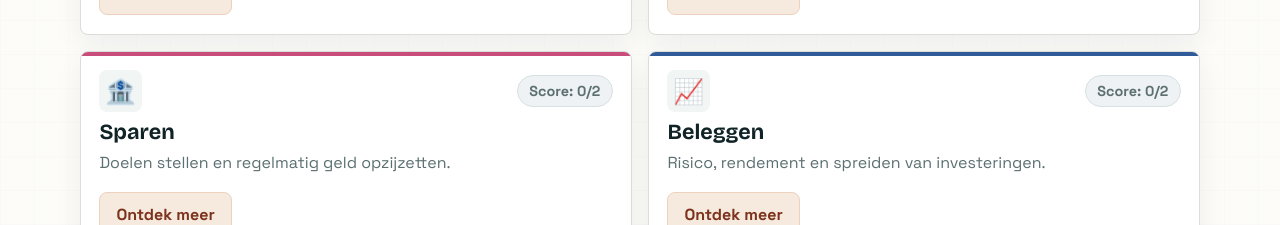
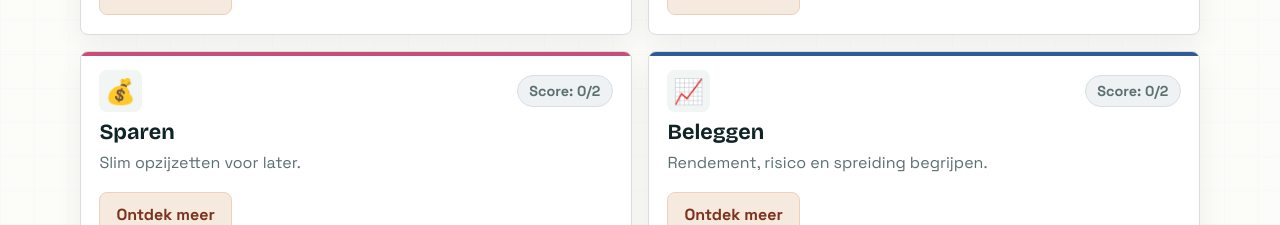
Before and after one commit to Niels-Willems/WebsiteVictor, a React (Vite) app: page / in a window 1280 px wide. Shown: the part 694-919 px from the top of the page. Built offline with nearby package versions, Linux system fonts and the light colour scheme.

Commit message:
aanpassingeen pdf

```diff
--- a/src/App.jsx
+++ b/src/App.jsx
@@ -8,8 +8,9 @@ const TOPICS = [
     icon: '💳',
     title: 'Budget',
     subtitle: 'Overzicht van inkomsten en uitgaven en slimme keuzes maken.',
-    theory: [
+    theoryIntro:
       'Een budget is een overzicht van je inkomsten en uitgaven. Het helpt je om je geld verstandig te beheren en te weten hoeveel je kunt uitgeven.',
+    theoryBullets: [
       'Een budget toont hoeveel geld je krijgt en hoeveel je uitgeeft.',
       'Betaal eerst behoeften zoals eten, schoolmateriaal en vervoer.',
       'Stel voor een aankoop drie vragen: heb ik dit nodig, kan ik het betalen, wil ik dit morgen nog?'
@@ -25,14 +26,10 @@ const TOPICS = [
       { question: 'Welke uitgave is een behoefte?', answers: ['Nieuwe schoenen', 'Schoolboeken', 'Concertticket', 'Game'], correct: 1 }
     ],
     videoUrl: 'https://www.youtube.com/embed/PFWuMqRv5pk',
-    simulationUrl: 'https://financiele-geletterdheid.org/1-budget-11-01/1-2-je-persoonlijk-budget/1-2-je-persoonlijk-budget-oefenen/',
-    simulationLabel: 'Open budgetspel',
-    simulationTextTop: 'Oefen met je persoonlijk budget via het budgetspel van KU Leuven en werk daarna de bijkomende oefeningen af.',
-    simulationTextBottom: '',
-    simulationLinks: [
-      { title: 'Budgetspel KU Leuven', url: 'https://financiele-geletterdheid.org/1-budget-11-01/1-2-je-persoonlijk-budget/1-2-je-persoonlijk-budget-oefenen/' },
-      { title: 'Video over inkomsten en uitgaven', url: 'https://www.youtube.com/watch?v=If7c6bhzf0M' },
-      { title: 'Budgettool XL (Wikifin)', url: 'https://www.wikifin.be/nl/budgettool-xl' }
+    simulationIntro:
+      'Via de volgende link word je doorverwezen naar het budgetspel van KU Leuven. Daarnaast volgen nog twee oefeningen rond je persoonlijk budget en administratie. Volg de instructies op de pagina en keer daarna terug naar deze website nadat je alle drie de opdrachten hebt voltooid.',
+    simulationButtons: [
+      { title: 'Budgetspel KU Leuven', url: 'https://financiele-geletterdheid.org/1-budget-11-01/1-2-je-persoonlijk-budget/1-2-je-persoonlijk-budget-oefenen/' }
     ],
     resources: [
       { title: 'In deze video vind je extra informatie over het overzicht behouden tussen inkomsten en uitgaven.', url: 'https://www.youtube.com/watch?v=If7c6bhzf0M' },
@@ -45,15 +42,16 @@ const TOPICS = [
     icon: '💼',
     title: 'Geld verdienen & belastingen',
     subtitle: 'Hoe werkt inkomen en wat gebeurt er met belastingen?',
-    theory: [
+    theoryIntro:
       'Geld verdienen betekent dat je inkomen ontvangt door werk te doen, zoals een job, klusjes of een bijverdienste. Op dit inkomen betaal je vaak belastingen, die gebruikt worden om zaken zoals onderwijs, zorg en infrastructuur te financieren.',
+    theoryBullets: [
       'Geld verdienen kan op verschillende manieren, zoals een job, vakantiewerk of zelfstandige activiteiten.',
       'Van je inkomen wordt vaak een deel ingehouden als belasting.',
       'Belastingen worden gebruikt om de samenleving te financieren, zoals scholen, ziekenhuizen en wegen.',
       'Hoe meer je verdient, hoe belangrijker het is om te begrijpen hoeveel je netto overhoudt (na belastingen).'
     ],
     practice: {
-      caseText: 'Hoeveel verdient de volgende student? \n Emma werkt als jobstudent in een bakkerij en presteert 32 uur per maand. Ze verdient daarbij €12 per uur. Vergeet de RSZ er niet af te trekken.',
+      caseText: 'Hoeveel verdient de volgende student? \n Emma werkt als jobstudent in een bakkerij en presteert **32 uur per maand**. Ze verdient daarbij **€12 per uur**. Vergeet de RSZ er niet af te trekken.',
       options: ['€ 326,47', '€ 345,78', '€ 373,59', '€ 380,69'],
       answer: 2,
       explain: 'Voorbeeldberekening zoals in de lesbundel: €373,59.'
@@ -63,86 +61,106 @@ const TOPICS = [
       { question: 'Waarom bestaan belastingen?', answers: ['Voor privéwinst', 'Om publieke diensten te betalen', 'Om sparen te stoppen', 'Alleen voor volwassenen'], correct: 1 }
     ],
     videoUrl: 'https://www.youtube.com/embed/7Mnq88PmbFw',
-    simulationUrl: 'https://www.wikifin.be/nl/loonbrief',
-    simulationLabel: 'Open loonbrief',
-    simulationTextTop: 'Casus: Je bent gehuwd of wettelijk samenwonend en werkt als bediende met een brutoloon van €3.200 per maand. Je partner heeft een beroepsinkomen. In je job krijg je enkele extra voordelen zoals een transportvergoeding, groepsverzekering, firmawagen en maaltijdcheques. Daarnaast zijn er geen personen ten laste en geen extra andere netto-inhoudingen of kosten.',
-    simulationTextBottom: 'Bekijk de loonbrieflinks hieronder en bereken daarna je nettoloon.',
-    simulationLinks: [
-      { title: 'Loonbrief (algemeen)', url: 'https://www.wikifin.be/nl/loonbrief' },
+    simulationIntro:
+      'Via de volgende twee linken vind je uitleg over hoe een loonbrief van een werknemer is opgebouwd. Dit geldt voor een standaard loonbrief, aangevuld met die van een student.',
+    simulationButtons: [
+      { title: 'Standaard loonbrief', url: 'https://www.wikifin.be/nl/loonbrief' },
       { title: 'Loonbrief student', url: 'https://www.wikifin.be/nl/loonbrief-studenten' },
-      { title: 'Netto berekenen (Jobat)', url: 'https://www.jobat.be/nl/art/hoeveel-blijft-er-van-mijn-brutoloon-netto-over?cu=1' }
+      { title: 'Bereken je nettoloon', url: 'https://www.jobat.be/nl/art/hoeveel-blijft-er-van-mijn-brutoloon-netto-over?cu=1' }
     ],
+    simulationFollowup: 'Ga aan de slag met de casus en bereken je nettoloon via volgende link:',
+    simulationCaseTitle: '💼 Casus: bereken je nettoloon',
+    simulationCaseText:
+      'Je bent **gehuwd of wettelijk samenwonend** en werkt als **bediende** met een **brutoloon van €3.200 per maand**. Je partner heeft een beroepsinkomen. In je job krijg je enkele extra voordelen zoals een transportvergoeding, groepsverzekering, firmawagen en maaltijdcheques. Daarnaast zijn er geen personen ten laste en geen extra andere netto-inhoudingen of kosten.',
     resources: [
-      { title: 'Extra informatie over sparen, de verschillende aspecten staan onder elkaar genoteerd.', url: 'https://www.wikifin.be/nl/sparen-en-beleggen' },
-      { title: 'aanvullende informatie over sparen, deze staat samen met beleggen.', url: 'https://mijngeldenik.be/category:sparen-en-beleggen' },
-      { title: 'Een meer uitgebreide weergave is ook mogelijk. Deze tool is in het Engels en toont de interesten per maand, met daarnaast een duidelijke grafische weergave van de groei van je spaargeld.', url: 'https://shortcut.ai/share/f6cf20fc-e1cb-411d-9706-cdd77524dd5b' }
+      { title: 'Via de volgende kink vind je veel laagdrempelige informatie over werken, geld verdienen en belastingen:', url: 'https://mijngeldenik.be/category:werken' },
+      { title: 'Via volgende link vind je aanvullend op de algemene info, extra informatie over de specifieke onderdelen van belastingen en de berekening van je loon.:', url: 'https://www.wikifin.be/nl/belasting-werk-eninkomen?_gl=1*1a4k38i*_up*MQ..*_gs*MQ..' },
+      { title: 'In de volgende video wordt een meer theoretische benadering van het belastbaar inkomen gegeven:', url: 'https://www.youtube.com/watch?v=dRUwcIyVEwg&t=263s' }
     ]
   },
   {
     id: 'sparen',
-    icon: '🏦',
+    icon: '💰',
     title: 'Sparen',
-    subtitle: 'Doelen stellen en regelmatig geld opzijzetten.',
-    theory: [
+    subtitle: 'Slim opzijzetten voor later.',
+    theoryIntro:
       'Sparen is geld opzijzetten dat je niet meteen uitgeeft, zodat je later iets belangrijks of duurder kunt betalen. Het helpt je om doelen te bereiken en onverwachte kosten op te vangen.',
+    theoryBullets: [
       'Sparen betekent dat je een deel van je geld bewaart in plaats van alles uit te geven.',
       'Je kunt sparen voor iets op korte termijn (zoals een nieuwe gsm) of lange termijn (zoals een reis of studie).',
       'Zet eerst een vast bedrag opzij zodra je geld krijgt, dan pas geef je de rest uit.',
       'Stel een spaardoel en vraag jezelf af: waarvoor spaar ik, hoeveel heb ik nodig en hoe lang ga ik sparen?'
     ],
-    practice: {
-      caseText: 'Voeg knop toe Bereken het te storten bedrag per maand Je wil een elektrische fiets van €8000 kopen binnen 5 jaar. Je start met een spaarsaldo van €500. Dit geld staat op een spaarrekening met een interest van 1,4% per jaar. Elke maand stort je een vast bedrag op je rekening.',
-      options: ['€ 112.30', '€ 120.20', '€ 128.60', '€ 135.50'],
-      answer: 1,
-      explain: 'Bereken het benodigde maandbedrag op basis van startkapitaal, rente en termijn.',
-      extraText: 'Via de volgende link kan je verder aan de slag met voorbeelden uit je eigen leefwereld: https://www.wikifin.be/nl/spaarcalculator'
-    },
+    practiceMode: 'document',
+    practiceIntro: 'Via de volgende link word je doorverwezen naar een simulatie over sparen:',
+    practiceButtons: [
+      { title: 'Spaarcalculator', url: 'https://www.wikifin.be/nl/spaarcalculator-1?saving=monthlySaving' }
+    ],
+    practiceCaseTitle: '💰 Casus: bereken het te storten bedrag per maand',
+    practiceParagraphs: [
+      'Bereken hoeveel je per maand opzij moet leggen in het volgende geval.',
+      'Je wil een **elektrische fiets van €8000** kopen binnen **5 jaar**. Je start met een **spaarsaldo van €500**. Dit geld staat op een spaarrekening met een **interest van 1,4% per jaar**.',
+      'Elke maand stort je een vast bedrag op je rekening.'
+    ],
+    practiceOptions: ['112.30', '120.20', '128.60', '135.50'],
+    practiceAnswer: 1,
+    practiceExplain: '120.20 is het juiste antwoord.',
+    practiceFollowup: '+ Via de volgende link kan je verder aan de slag met voorbeelden uit je eigen leefwereld:',
+    practiceFollowupButtons: [
+      { title: 'Spaarcalculator extra voorbeelden', url: 'https://www.wikifin.be/nl/spaarcalculator' }
+    ],
     quiz: [
-      { question: 'Wat helpt het meest om een spaardoel te halen?', answers: ['Geen plan maken', 'Wekelijks bijhouden', 'Alles tegelijk kopen', 'Spaargeld uitlenen aan vrienden'], correct: 1 },
-      { question: 'Wat is een goed spaardoel?', answers: ['Iets vaags', 'Iets meetbaar met bedrag en datum', 'Iets zonder deadline', 'Iets dat anderen kiezen'], correct: 1 }
+      { question: 'Wat doe je best eerst wanneer je geld krijgt?', answers: ['Alles meteen uitgeven', 'Een vast bedrag sparen', 'Lenen van vrienden', 'Online shoppen'], correct: 1 },
+      { question: 'Waarom spaar je?', answers: ['Alleen voor fun', 'Voor doelen en onverwachte kosten', 'Om belastingen te betalen', 'Omdat geld moet verdwijnen'], correct: 1 }
     ],
     videoUrl: 'https://www.youtube.com/embed/IDeeP51wBxE',
-    simulationUrl: 'https://www.wikifin.be/nl/sparen-en-beleggen/vergelijkingstool-spaarrekeningen?savingssim=default',
-    simulationLabel: 'Open spaarcalculator',
-    simulationTextTop: 'Elke spaarrekening is anders. Daarom heeft Wikifin een handige vergelijkingstool ontwikkeld.',
-    simulationTextBottom: 'Neem 5 minuten de tijd om deze tool te leren kennen. Experimenteer met je startbedrag, je maandelijkse storting en je spaarperiode. Vergelijk daarna de verschillende spaarrekeningen die banken in jouw geval aanbieden en bekijk hoe groot het verschil in eindbedrag kan zijn.',
-    simulationLinks: [
-
+    simulationHeading: 'Vergelijk spaarrekeningen',
+    simulationIntro: 'Elke spaarrekening is anders. Daarom heeft Wikifin een handige vergelijkingstool ontwikkeld:',
+    simulationButtons: [
+      {
+        title: 'Vergelijk spaarrekeningen',
+        url: 'https://www.wikifin.be/nl/sparen-en-beleggen/vergelijkingstoolspaarrekeningen?savingssim=default'
+      }
     ],
+    simulationFollowup:
+      'Neem **5 minuten de tijd** om deze tool te leren kennen. **Experimenteer** met je **startbedrag**, je **maandelijkse storting** en je **spaarperiode**. **Vergelijk** daarna de **verschillende spaarrekeningen** die banken in jouw geval aanbieden en bekijk hoe groot het verschil in eindbedrag kan zijn.',
     resources: [
-      { title: 'Vergelijk spaarrekeningen (Wikifin)', url: 'https://www.wikifin.be/nl/sparen-en-beleggen/vergelijkingstool-spaarrekeningen?savingssim=default' },
-      { title: 'Spaarcalculator', url: 'https://www.wikifin.be/nl/spaarcalculator' }
+      { title: 'Via de volgende kink vind je extra informatie over sparen, de verschillende aspecten staan onder elkaar genoteerd:', url: 'https://www.wikifin.be/nl/sparen-en-beleggen' },
+      { title: 'Via de volgende link vind je aanvullende informatie over sparen, deze staat samen met beleggen. Dit wordt in deze weergave als een apart onderdeel besproken.', url: 'https://mijngeldenik.be/category:sparen-en-beleggen' },
+      { title: 'Een meer uitgebreide weergave is ook mogelijk. Deze tool is in het Engels en toont de interesten per maand, met daarnaast een duidelijke grafische weergave van de groei van je spaargeld.', url: 'https://shortcut.ai/share/f6cf20fc-e1cb-411d-9706-cdd77524dd5b' }
     ]
   },
   {
     id: 'beleggen',
     icon: '📈',
     title: 'Beleggen',
-    subtitle: 'Risico, rendement en spreiden van investeringen.',
-    theory: [
+    subtitle: 'Rendement, risico en spreiding begrijpen.',
+    theoryIntro:
       'Beleggen betekent dat je geld investeert met de verwachting dat het op lange termijn meer waard wordt. In tegenstelling tot sparen kan de waarde ook dalen.',
+    theoryBullets: [
       'Beleggen is geld investeren (bv. in aandelen of fondsen) om winst te maken op lange termijn.',
       'De waarde kan stijgen, maar ook dalen: er is dus risico.',
       'Beleggen doe je vooral op lange termijn om schommelingen op te vangen.',
       'Spreid je beleggingen om het risico te beperken.',
       'Vraag jezelf af: begrijp ik het, kan ik verlies aan, en kan ik het geld lang missen?'
     ],
+    theoryOutro:
+      'Beleggen kan best complex lijken. Gelukkig heeft Febelfin een reeks toegankelijke video\'s ontwikkeld waarin Kamal Kharmach de basisprincipes van beleggen op een heldere en vaak humoristische manier uitlegt. De video\'s maken moeilijke begrippen begrijpelijk en tonen dat je geen expert hoeft te zijn om meer te leren over beleggen. Bekijk de video\'s via de volgende link:',
+    theoryOutroLink: 'https://www.youtube.com/watch?v=-Ehhche0t08&list=PLb-yHoQ5fKK_X4r-apJVQCxQpYF9-VQoD',
     practice: {
-      caseText: 'Bereken hoeveel je aandelen waard zullen zijn in de volgende casus. Duid hierna het juiste antwoord aan. Je beslist om €2.000 te beleggen. Je verdeelt dit bedrag als volgt:  60% investeer je in een technologiefonds. Na één jaar stijgt dit fonds met 12%. 40% investeer je in een energiebedrijf. Na één jaar daalt dit aandeel met 4%',
-      options: ['€2.012', '€2.112', '€1.912', '€2.212'],
+      caseText: 'Je belegt €2.000: 60% in een technologiefonds dat 12% stijgt en 40% in een energiebedrijf dat 4% daalt. Hoeveel is je belegging na één jaar waard?',
+      options: ['€ 2.048', '€ 2.080', '€ 2.112', '€ 2.144'],
       answer: 2,
-      explain: '60% van 2000 groeit 12% en 40% daalt 4% — eindwaarde ≈ €2.112.'
+      explain: '60% van €2000 groeit 12% en 40% daalt 4% — eindwaarde ≈ €2.112.'
     },
     quiz: [
       { question: 'Wat is spreiden?', answers: ['Alles in één aandeel', 'Investeren in meerdere opties', 'Niet meer investeren', 'Alleen cash bewaren'], correct: 1 },
       { question: 'Waarom spreiden?', answers: ['Meer risico', 'Risico beperken', 'Geen verschil', 'Meer kosten'], correct: 1 }
     ],
     videoUrl: 'https://www.youtube.com/embed/GmUBevhJYCg',
-    simulationUrl: 'https://smgiq.org/',
-    simulationLabel: 'Open beleggingssimulatie',
-    simulationTextTop: 'Volg de online beleggingssimulatie en lees daarna extra uitleg over spreiden, risico en rendement.',
-    simulationTextBottom: '',
-    simulationLinks: [
+    simulationIntro: 'Via de volgende link word je doorverwezen naar een online simulatie over beleggen. Volg de instructies en word zo een echte belegger!',
+    simulationButtons: [
+      { title: 'Online beleggingssimulatie', url: 'https://smgiq.org/' }
     ],
     resources: [
       { title: 'ClubBeleg (Febelfin)', url: 'https://clubbeleg.be/' },
@@ -184,6 +202,20 @@ function getMaxScore(topic) {
 
 function getTotalQuestionCount() {
   return TOPICS.reduce((total, topic) => total + getMaxScore(topic), 0);
+}
+
+function renderFormattedText(text) {
+  return text.split(/(\*\*.*?\*\*)/g).filter(Boolean).map((part, index) => {
+    if (part.startsWith('**') && part.endsWith('**')) {
+      return <strong key={`${part}-${index}`}>{part.slice(2, -2)}</strong>;
+    }
+
+    return part;
+  });
+}
+
+function getUniqueLinks(links = []) {
+  return links.filter((link, index, array) => index === array.findIndex((item) => item.url === link.url));
 }
 
 function HomePage({ completedSet, quizScores, onResetProgress }) {
@@ -305,7 +337,6 @@ function TopicPage({ completedSet, setCompletedSet, quizScores, setQuizScores })
   const [shuffledQuiz, setShuffledQuiz] = useState(() => buildShuffledQuiz(topic));
 
   useEffect(() => {
-    // clear answers when switching topics so selections don't carry over
     setPracticeChoice(null);
     setQuizAnswers({});
     setShuffledQuiz(buildShuffledQuiz(topic));
@@ -396,37 +427,113 @@ function TopicPage({ completedSet, setCompletedSet, quizScores, setQuizScores })
       </section>
 
       <section className="content-card">
-        <h2>Korte uitleg</h2>
+        <h2>Uitleg</h2>
+        {topic.theoryIntro && <p className="simulation-copy">{renderFormattedText(topic.theoryIntro)}</p>}
+        {topic.theoryBullets && (
           <ul className="theory-list">
-          {topic.theory.map((point, index) => (
-            <li key={point} className={index === 0 ? 'no-marker' : ''}>
-              {point}
-            </li>
+            {topic.theoryBullets.map((point) => (
+              <li key={point}>{renderFormattedText(point)}</li>
             ))}
           </ul>
+        )}
+        {topic.theoryOutro && <p className="simulation-copy">{renderFormattedText(topic.theoryOutro)}</p>}
+        {topic.theoryOutroLink && (
+          <p className="simulation-copy">
+            <a href={topic.theoryOutroLink} target="_blank" rel="noreferrer">
+              {topic.theoryOutroLink}
+            </a>
+          </p>
+        )}
       </section>
 
       <section className="content-card">
-        <h2>Oefening</h2>
-        {topic.simulationTextTop && <p className="simulation-copy simulation-copy-top">{topic.simulationTextTop}</p>}
-        <a className="btn btn-primary" href={topic.simulationUrl} target="_blank" rel="noreferrer">
-          {topic.simulationLabel ?? 'Open simulatie'}
-        </a>
-        {topic.simulationLinks && (
+        <h2>Simulatie</h2>
+        {topic.simulationHeading && <p className="simulation-copy simulation-copy-top"><strong>{topic.simulationHeading}</strong></p>}
+        {topic.simulationIntro && <p className="simulation-copy simulation-copy-top">{renderFormattedText(topic.simulationIntro)}</p>}
+        {topic.simulationButtons && topic.simulationButtons.length > 0 && (
           <div className="simulation-buttons">
-            {topic.simulationLinks.map((link) => (
-              <a key={link.title} className="btn btn-secondary simulation-button" href={link.url} target="_blank" rel="noreferrer">
+            {getUniqueLinks(topic.simulationButtons).map((link, index) => (
+                <a
+                  key={`${link.url}-${index}`}
+                  className="btn btn-secondary simulation-button"
+                  href={link.url}
+                  target="_blank"
+                  rel="noreferrer"
+                >
                   {link.title}
                 </a>
               ))}
           </div>
         )}
-        {topic.simulationTextBottom && <p className="simulation-copy simulation-copy-bottom">{topic.simulationTextBottom}</p>}
+        {topic.simulationFollowup && <p className="simulation-copy simulation-copy-bottom">{renderFormattedText(topic.simulationFollowup)}</p>}
+        {topic.simulationCaseTitle && <p className="simulation-copy simulation-copy-bottom"><strong>{topic.simulationCaseTitle}</strong></p>}
+        {topic.simulationCaseText && <p className="simulation-copy simulation-copy-bottom">{renderFormattedText(topic.simulationCaseText)}</p>}
       </section>
 
       <section className="content-card">
         <h2>Praktijkvoorbeeld</h2>
-        <p className="quiz-prompt">{topic.practice.caseText}</p>
+        {topic.practiceMode === 'document' ? (
+          <>
+            {topic.practiceIntro && <p className="simulation-copy">{renderFormattedText(topic.practiceIntro)}</p>}
+            {topic.practiceButtons && topic.practiceButtons.length > 0 && (
+              <div className="simulation-buttons">
+                {getUniqueLinks(topic.practiceButtons).map((link, index) => (
+                  <a
+                    key={`${link.url}-${index}`}
+                    className="btn btn-secondary simulation-button"
+                    href={link.url}
+                    target="_blank"
+                    rel="noreferrer"
+                  >
+                    {link.title}
+                  </a>
+                ))}
+              </div>
+            )}
+            {topic.practiceCaseTitle && <p className="simulation-copy simulation-copy-bottom"><strong>{topic.practiceCaseTitle}</strong></p>}
+            {topic.practiceParagraphs && topic.practiceParagraphs.map((paragraph) => (
+              <p key={paragraph} className="simulation-copy simulation-copy-bottom">{renderFormattedText(paragraph)}</p>
+            ))}
+            {topic.practiceOptions && (
+              <div className="options-grid practice-options">
+                {topic.practiceOptions.map((option, idx) => (
+                  <button
+                    key={option}
+                    className={`option ${practiceChoice === idx ? 'selected' : ''}`}
+                    onClick={() => setPracticeChoice(idx)}
+                  >
+                    <span className="option-letter">{String.fromCharCode(65 + idx)}</span>
+                    <span>{option}</span>
+                  </button>
+                ))}
+              </div>
+            )}
+            {topic.practiceOptions && practiceChoice !== null && (
+              <p className={practiceChoice === topic.practiceAnswer ? 'feedback good' : 'feedback bad'}>
+                {practiceChoice === topic.practiceAnswer ? 'Correct. ' : 'Nog niet juist. '}
+                {topic.practiceExplain}
+              </p>
+            )}
+            {topic.practiceFollowup && <p className="simulation-copy simulation-copy-bottom">{renderFormattedText(topic.practiceFollowup)}</p>}
+            {topic.practiceFollowupButtons && topic.practiceFollowupButtons.length > 0 && (
+              <div className="simulation-buttons">
+                {getUniqueLinks(topic.practiceFollowupButtons).map((link, index) => (
+                  <a
+                    key={`${link.url}-${index}`}
+                    className="btn btn-secondary simulation-button"
+                    href={link.url}
+                    target="_blank"
+                    rel="noreferrer"
+                  >
+                    {link.title}
+                  </a>
+                ))}
+              </div>
+            )}
+          </>
+        ) : (
+          <>
+            <p className="quiz-prompt" style={{ whiteSpace: 'pre-line' }}>{renderFormattedText(topic.practice.caseText)}</p>
             <div className="options-grid practice-options">
               {topic.practice.options.map((option, idx) => (
                 <button
@@ -445,7 +552,8 @@ function TopicPage({ completedSet, setCompletedSet, quizScores, setQuizScores })
                 {topic.practice.explain}
               </p>
             )}
-        {topic.id === 'sparen' && topic.practice.extraText && <p className="simulation-copy">{topic.practice.extraText}</p>}
+          </>
+        )}
       </section>
 
       <section className="content-card">
```
Also changed, not shown: src/styles.css (+28 -2 lines). Lines whose indentation alone changed are shown as unchanged.
